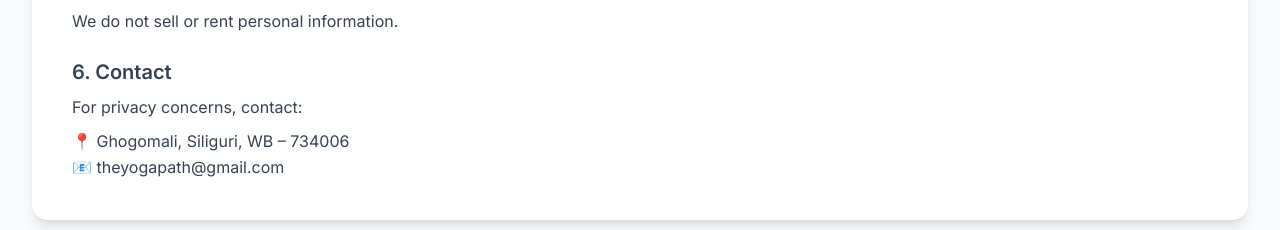
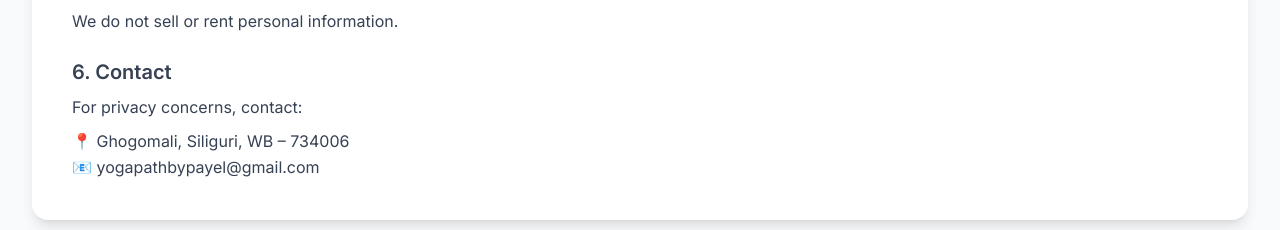
Before and after one commit to sourav7693/yoga-path, a Next.js app: page /privacy-policy in a window 1280 px wide. Shown: the part 1003-1233 px from the top of the page. Built offline with nearby package versions, Linux system fonts and the light colour scheme; no server answers; the database is empty.

Commit message:
modified

```diff
--- a/src/app/privacy-policy/page.tsx
+++ b/src/app/privacy-policy/page.tsx
@@ -88,7 +88,7 @@ const PrivacyPolicyPage = () => {
             </p>
             <p className="mt-2">
               📍 Ghogomali, Siliguri, WB – 734006 <br />
-              📧 theyogapath@gmail.com
+              📧 yogapathbypayel@gmail.com
             </p>
           </div>
 
```
